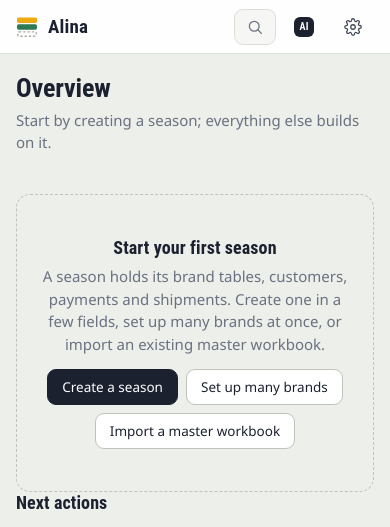
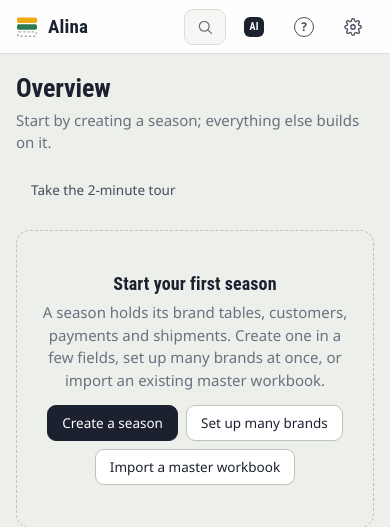
Before and after one commit to morph-rq/alina-fashion-ai, a FastAPI app: page / in a window 390 px wide. Shown: the top 527 px of the page. Run offline with FastAPI, Linux system fonts and the light colour scheme; data that the repository does not hold is empty; some libraries are stand-ins or nearby versions.

Commit message:
Add an interactive guided tour and a demo port option
Guide button, Overview invite or ?tour=1 start a 15-step tour that
highlights each part of the app and moves between pages; it docks above
the tab bar on phones and never changes data. ui_preview.py --port lets
the demo run beside a real app on 8001. Docs record the localhost check.

Co-Authored-By: Claude Opus 5.5 <noreply@anthropic.com>

```diff
--- /dev/null
+++ b/app/static/tour.js
@@ -0,0 +1,171 @@
+/* Guided tour: highlights one part of the app at a time and explains it in plain words.
+   Start with the Guide button, Overview's "Take the tour", or any URL with ?tour=1.
+   Progress survives page changes (sessionStorage); Esc or × ends it. Nothing is changed by the tour. */
+(() => {
+  const KEY = 'alina-tour-step';
+  const store = {
+    get() { try { return sessionStorage.getItem(KEY); } catch { return null; } },
+    set(value) { try { value === null ? sessionStorage.removeItem(KEY) : sessionStorage.setItem(KEY, value); } catch { /* private mode: tour still works on this page */ } },
+  };
+  const STEPS = [
+    { path: '/', target: ['.shell-nav', '.tabbar'], title: 'Four places for everything',
+      text: 'Overview shows the season at a glance. Workspace holds all goods and money. Inbox is where new orders arrive. Customers holds each client with their balance and statements.' },
+    { path: '/', target: ['.figures', '.page-header'], title: 'The season in four numbers',
+      text: 'Order value, what customers still owe, what you owe the factory, and goods that are Ready but not shipped. Click any number to see the rows behind it.' },
+    { path: '/', target: ['#next-actions', '.overview-grid'], title: 'What to do next',
+      text: 'The app lists what needs attention, such as goods without a customer or payments to record. Each item links straight to the place where you fix it.' },
+    { path: '/', target: ['.shell-tools'], title: 'Search, AI Help, Add, Settings',
+      text: 'Search finds any customer, product or file (Ctrl K). AI Help answers questions about the business. Add starts a new order, payment or season. The gear opens Settings.' },
+    { path: '/worksheet', target: ['.view-switch'], title: 'Workspace views',
+      text: 'Products is the main list. Brands shows each season table. Ready & shipping covers batches, shipments and costs. Money covers payments. Tables holds the tables you describe yourself.' },
+    { path: '/worksheet', target: ['.ws-states', '.legend'], title: 'Red, yellow, green',
+      text: 'Red means not done, yellow in process, green done. Every product has one of these colours, so you can see the state of the season at a glance.' },
+    { path: '/worksheet', target: ['.product-row [data-edit-key]', '.wb-table'], title: 'Type straight into cells',
+      text: 'Click a cell such as colour, size or quantity and type, just like Excel. Enter saves and moves down, Tab moves right, Esc cancels. Every change is recorded in the history.' },
+    { path: '/worksheet', target: ['.select-all', '#select-all'], title: 'Change many rows at once',
+      text: 'Tick rows (or Select shown), then choose a colour or a shipment group in the bar that appears and press Apply.' },
+    { path: '/worksheet', target: ['.workspace-bar .menu', '.workspace-bar'], title: 'Excel in and out',
+      text: 'Download everything as Excel, edit it, and upload it back: you see every change before it is saved. Upload a supplier master workbook here too. "Check the last upload" lists every problem in it, colour-coded.' },
+    { path: '/tables', target: ['.describe-panel', '.page-header'], title: 'Describe a table',
+      text: 'Write what you need, for example "New season FW27 with brands Atelier Nord and Lumen, 30% markup" or "a table of suppliers with name, phone, email". You get a draft first; nothing is created until you press Create.' },
+    { path: '/inbox', target: ['#compose', '.page-header'], title: 'New orders arrive here',
+      text: 'Type or dictate an order, or drop photos, PDFs and spreadsheets. AI drafts the rows and asks about anything missing. You correct and save once; saving twice never creates duplicates.' },
+    { path: '/customers', target: ['#customer-list', '.filter-bar', '.page-header'], title: 'Customers and balances',
+      text: 'Each customer shows what they ordered, paid and still owe. Open one for their goods, shipments and payments, and to download a private PDF statement or Excel file for them.' },
+    { path: '/settings', target: ['.settings-groups', '.page-header'], title: 'Settings',
+      text: 'Pricing rules per brand and season, Google Drive and Gmail, the AI assistant, backups and restore, and the full history of changes.' },
+    { path: '/settings/ai', target: ['form[action="/settings/ai"]', '.page-header'], title: 'Connect Claude',
+      text: 'Paste a Claude API key and choose Sonnet 5.5 (best quality) or Haiku 5.5 (fastest). The key is stored encrypted and never shown again. Without it everything still works by hand.' },
+    { path: '/', target: [], title: 'You are ready',
+      text: 'Start with Add, or describe an order in Inbox. You can replay this guide any time with the Guide button at the top.' },
+  ];
+
+  let box = null;
+  let spot = null;
+  let target = null;
+  let index = -1;
+
+  const visible = el => el && el.offsetWidth > 0 && el.offsetHeight > 0;
+  const findTarget = step => {
+    for (const selector of step.target) {
+      const el = document.querySelector(selector);
+      if (visible(el)) return el;
+    }
+    return null;
+  };
+
+  function place() {
+    if (!box) return;
+    const narrow = window.innerWidth < 720;
+    box.classList.toggle('docked', narrow || !target);
+    if (target) {
+      const r = target.getBoundingClientRect();
+      Object.assign(spot.style, { display: 'block', top: `${r.top - 6}px`, left: `${r.left - 6}px`, width: `${r.width + 12}px`, height: `${r.height + 12}px` });
+      if (!narrow) {
+        const w = box.offsetWidth;
+        const h = box.offsetHeight;
+        const below = r.bottom + 14;
+        const top = below + h < window.innerHeight - 12 ? below : Math.max(12, r.top - h - 14);
+        box.style.top = `${top}px`;
+        box.style.left = `${Math.min(Math.max(16, r.left), window.innerWidth - w - 16)}px`;
+      }
+    } else {
+      Object.assign(spot.style, { display: 'block', top: '50%', left: '50%', width: '0px', height: '0px' });
+    }
+    if (narrow || !target) { box.style.top = ''; box.style.left = ''; }
+  }
+
+  function close() {
+    store.set(null);
+    box?.remove();
+    spot?.remove();
+    box = spot = target = null;
+    index = -1;
+    window.removeEventListener('resize', place);
+    window.removeEventListener('scroll', place, true);
+    document.removeEventListener('keydown', onKey, true);
+  }
+
+  function go(next) {
+    if (next < 0) return;
+    if (next >= STEPS.length) { close(); return; }
+    store.set(String(next));
+    if (location.pathname !== STEPS[next].path) { location.href = STEPS[next].path; return; }
+    show(next);
+  }
+
+  function onKey(event) {
+    if (!box) return;
+    if (event.key === 'Escape') { event.preventDefault(); close(); }
+    else if (event.key === 'ArrowRight') { event.preventDefault(); go(index + 1); }
+    else if (event.key === 'ArrowLeft') { event.preventDefault(); go(index - 1); }
+  }
+
+  function button(label, className, handler) {
+    const b = document.createElement('button');
+    b.type = 'button';
+    b.className = className;
+    b.textContent = label;
+    b.addEventListener('click', handler);
+    return b;
+  }
+
+  function show(i) {
+    const step = STEPS[i];
+    index = i;
+    if (!box) {
+      spot = document.createElement('div');
+      spot.className = 'tour-spot';
+      spot.setAttribute('aria-hidden', 'true');
+      box = document.createElement('div');
+      box.className = 'tour-box';
+      box.setAttribute('role', 'dialog');
+      box.setAttribute('aria-live', 'polite');
+      box.setAttribute('aria-labelledby', 'tour-title');
+      document.body.append(spot, box);
+      window.addEventListener('resize', place);
+      window.addEventListener('scroll', place, true);
+      document.addEventListener('keydown', onKey, true);
+    }
+    target = findTarget(step);
+    const head = document.createElement('div');
+    head.className = 'tour-head';
+    const count = document.createElement('span');
+    count.className = 'tour-count';
+    count.textContent = `${i + 1} / ${STEPS.length}`;
+    head.append(count, button('×', 'icon-btn tour-close', close));
+    head.lastChild.setAttribute('aria-label', 'End the guide');
+    const title = document.createElement('h2');
+    title.id = 'tour-title';
+    title.textContent = step.title;
+    const text = document.createElement('p');
+    text.textContent = step.text;
+    const bar = document.createElement('div');
+    bar.className = 'tour-progress';
+    bar.style.setProperty('--done', `${((i + 1) / STEPS.length) * 100}%`);
+    const actions = document.createElement('div');
+    actions.className = 'tour-actions';
+    if (i > 0) actions.append(button('Back', 'btn quiet', () => go(i - 1)));
+    const next = button(i === STEPS.length - 1 ? 'Finish' : 'Next', 'btn primary', () => go(i + 1));
+    actions.append(next);
+    box.replaceChildren(head, title, text, bar, actions);
+    if (target) target.scrollIntoView({ block: 'center' });
+    requestAnimationFrame(() => { place(); next.focus({ preventScroll: true }); });
+  }
+
+  const start = () => go(0);
+  document.addEventListener('click', event => {
+    const trigger = event.target.closest('[data-tour-start]');
+    if (trigger) { event.preventDefault(); trigger.closest('details')?.removeAttribute('open'); start(); }
+  });
+
+  const saved = store.get();
+  const params = new URLSearchParams(location.search);
+  if (params.get('tour') === '1') {
+    start();
+  } else if (saved !== null) {
+    const i = Number(saved);
+    // Resume only on the page the tour sent us to; any other navigation ends the tour quietly.
+    if (STEPS[i] && STEPS[i].path === location.pathname) show(i); else store.set(null);
+  }
+})();
--- a/app/static/ui.css
+++ b/app/static/ui.css
@@ -914,3 +914,18 @@ span.cell .cell-input { min-width: 90px; padding: 2px 4px; }
 .sheet-status.show { opacity: 1; transform: translate(-50%, 0); }
 .sheet-status.error { background: var(--danger); }
 @media (max-width: 720px) { .sheet-grid td { min-width: 96px; } .sheet-scroll { max-height: none; } }
+
+/* ---------- Guided tour ---------- */
+.guide-glyph { display: inline-grid; place-items: center; width: 20px; height: 20px; border-radius: 50%; border: 1.5px solid currentColor; font: 700 12px/1 var(--font-ui); }
+.tour-spot { position: fixed; z-index: 1000; display: none; pointer-events: none; border-radius: 10px; box-shadow: 0 0 0 3px #ebaa12, 0 0 0 9999px rgba(18, 22, 18, .55); transition: top .2s, left .2s, width .2s, height .2s; }
+.tour-box { position: fixed; z-index: 1001; width: min(380px, calc(100vw - 32px)); padding: 16px 18px 14px; border-radius: 12px; background: var(--surface); color: var(--ink); box-shadow: 0 18px 50px rgba(0, 0, 0, .3); }
+.tour-box.docked { left: 50% !important; top: auto !important; bottom: calc(88px + env(safe-area-inset-bottom)); transform: translateX(-50%); }
+.tour-head { display: flex; justify-content: space-between; align-items: center; margin-bottom: 4px; }
+.tour-count { font-size: 12px; color: var(--muted); font-weight: 600; letter-spacing: .02em; }
+.tour-box h2 { margin: 0 0 6px; font-size: 18px; }
+.tour-box p { margin: 0 0 12px; font-size: 14.5px; line-height: 1.5; color: var(--ink-2); }
+.tour-progress { height: 4px; border-radius: 4px; background: var(--sunken); margin-bottom: 12px; overflow: hidden; }
+.tour-progress::before { content: ""; display: block; height: 100%; width: var(--done); background: var(--sage); }
+.tour-actions { display: flex; justify-content: flex-end; gap: 8px; }
+@media (min-width: 720px) { .tour-box.docked { bottom: 32px; } }
+@media (prefers-reduced-motion: reduce) { .tour-spot { transition: none; } }
--- a/app/templates/base.html
+++ b/app/templates/base.html
@@ -27,6 +27,7 @@
           <summary class="btn primary" aria-haspopup="menu">{{ ui.icon('plus') }}Add</summary>
           <div class="menu-panel" role="menu">{{ ui.add_menu_items() }}</div>
         </details>
+        <button class="tool-btn" type="button" data-tour-start aria-label="Guide: a short tour of the app" title="Guide: a short tour of the app"><span class="guide-glyph" aria-hidden="true">?</span><span class="tool-label" aria-hidden="true">Guide</span></button>
         <a class="tool-btn" href="/settings" aria-label="Settings" title="Settings" {% if area == 'settings' %}aria-current="page"{% endif %}>{{ ui.icon('gear') }}</a>
       </div>
     </div>
@@ -63,6 +64,7 @@
   </dialog>
 
   <script src="/static/app.js?v={{ asset_version() }}" defer></script>
+  <script src="/static/tour.js?v={{ asset_version() }}" defer></script>
   {% block scripts %}{% endblock %}
 </body>
 </html>
--- a/app/templates/overview.html
+++ b/app/templates/overview.html
@@ -7,7 +7,7 @@
     <h1>Overview</h1>
     <p class="page-sub">{% if data %}{{ season.name }}: {{ data.orders|length }} brand table{{ '' if data.orders|length == 1 else 's' }}, {{ tasks|length }} next action{{ '' if tasks|length == 1 else 's' }}.{% else %}Start by creating a season; everything else builds on it.{% endif %}</p>
   </div>
-  <div class="page-actions">{{ ui.season_select(seasons, season, action='/') }}</div>
+  <div class="page-actions"><button class="btn quiet" type="button" data-tour-start>Take the 2-minute tour</button>{{ ui.season_select(seasons, season, action='/') }}</div>
 </header>
 
 {% if not data %}
--- a/scripts/ui_preview.py
+++ b/scripts/ui_preview.py
@@ -2,6 +2,7 @@
 
     python scripts/ui_preview.py            # copy app/, seed once, serve 127.0.0.1:8001
     python scripts/ui_preview.py --reseed   # start again from fresh synthetic data
+    python scripts/ui_preview.py --port 8002   # when the real app already uses 8001
 
 The copy lives in tmp/ui-preview (its own database, uploads, reports and backups), so the
 testing copy's data folder is never touched. AI, image search, Google connections, the HTTP
@@ -142,6 +143,7 @@ def main() -> None:
     parser = argparse.ArgumentParser(description=__doc__.splitlines()[0])
     parser.add_argument("--reseed", action="store_true", help="delete the preview data and seed again")
     parser.add_argument("--no-serve", action="store_true", help="prepare only")
+    parser.add_argument("--port", type=int, default=8001, help="port on 127.0.0.1 (use another one when 8001 is busy)")
     args = parser.parse_args()
     if args.reseed:
         for name in ("data", "backups"):
@@ -149,10 +151,11 @@ def main() -> None:
     PREVIEW.mkdir(parents=True, exist_ok=True)
     sync_code()
     configure_environment()
+    os.environ["FASHION_PUBLIC_BASE_URL"] = f"http://127.0.0.1:{args.port}"
     seed()
     if not args.no_serve:
         import uvicorn
-        uvicorn.run("app.main:app", host="127.0.0.1", port=8001)
+        uvicorn.run("app.main:app", host="127.0.0.1", port=args.port)
 
 
 if __name__ == "__main__":
```
Also changed, not shown: docs/IMPLEMENTATION_PROGRESS.md (+12 -0 lines), docs/navigation-guide.md (+5 -0 lines), tests/test_tour.py (added, +22 -0 lines), README.md.
